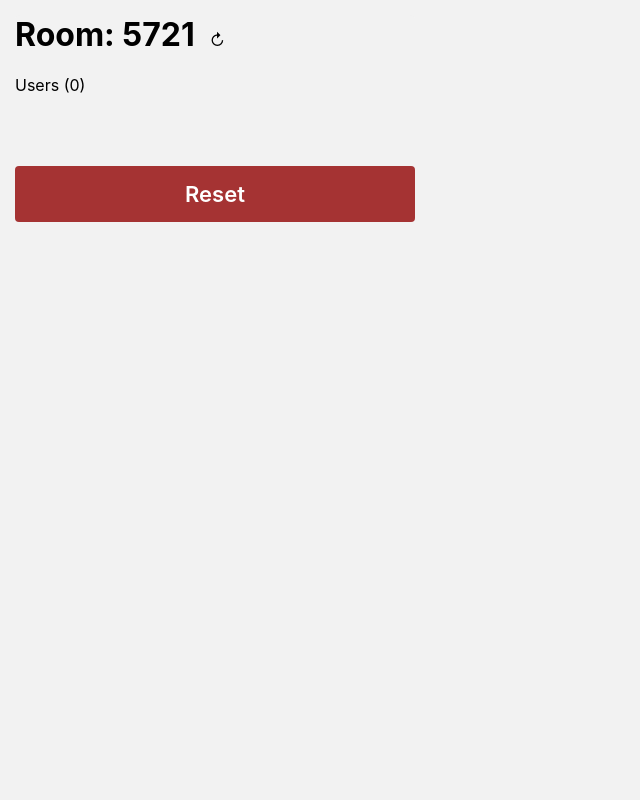
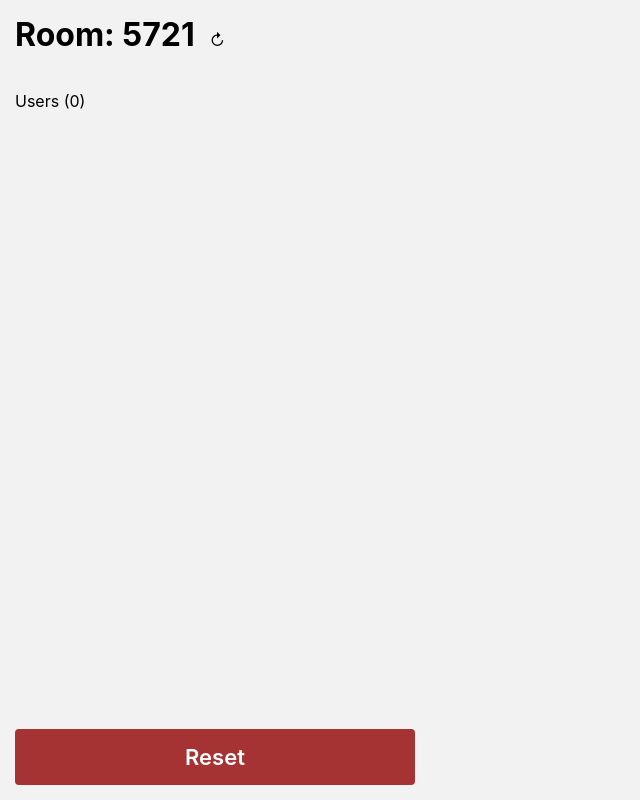
Before and after one commit to amitdabade/buzz--app-client, a React (Create React App) app: page /host in a window 1280 px wide. Shown: the whole page, without its empty margins (0-640 px from the left). Built offline with nearby package versions, Linux system fonts and the light colour scheme; the HTML template or start-up script is replaced by a standard one.

Commit message:
room query param added

```diff
--- a/src/Host/Host.css
+++ b/src/Host/Host.css
@@ -56,8 +56,11 @@
   border: none;
 }
 
+.content-wrapper{
+  margin-bottom: 65px;
+}
+
 .toggle-user-list-btn {
-  margin-top: 0;
   cursor: pointer;
 }
 
@@ -82,6 +85,7 @@
 .buzz-list-item {
   display: flex;
   justify-content: space-between;
+  align-items: baseline;
 }
 
 .buzz-list-item:nth-child(2n + 1) {
@@ -110,6 +114,7 @@
 .user-name {
   text-transform: uppercase;
   width: 40%;
+  flex: 1;
 }
 
 .buzz-time {
@@ -121,6 +126,12 @@
   float: right;
 }
 
+.reset-button-wrapper{
+  position: fixed;
+  bottom: 15px;
+  width: calc(100% - 30px);
+}
+
 .reset-buzz-button {
   background-color: rgb(165, 51, 51);
   font-size: 22px;
@@ -130,5 +141,6 @@
   border: none;
   cursor: pointer;
   border-radius: 4px;
-  margin-top: 25px;
+  width: 100%;
+  max-width: 400px;
 }
--- a/src/Host/Host.jsx
+++ b/src/Host/Host.jsx
@@ -1,4 +1,5 @@
 import React, { useState, useEffect } from 'react';
+import { useLocation } from "react-router-dom";
 
 import './Host.css';
 import useBuzz from '../useBuzz';
@@ -31,8 +32,16 @@ const getSortedData = (data) => {
   }
 };
 
+function useQuery() {
+  const { search } = useLocation();
+  return React.useMemo(() => new URLSearchParams(search), [search]);
+}
+
 const Host = () => {
-  const [roomCode, setRoomCode] = useState(getFromLs('roomCode'));
+  let query = useQuery();
+  const [roomCode, setRoomCode] = useState(
+    parseInt(query.get("room")) || getFromLs('roomCode')
+  );
   const [showUserList, setShowUserList] = useState(false);
   const [userListSorted, setUserListSorted] = useState(
     getSortedData(getFromLs('userList'))
@@ -49,11 +58,17 @@ const Host = () => {
     if (!roomCode) {
       const code = Math.floor(1000 + Math.random() * 9000);
       setRoomCode(code);
-      addToLs('roomCode', code);
+      // addToLs('roomCode', code);
     }
     handleResetBuzz();
     // removeFromLs('userList');
   }, []);
+
+    useEffect(() => {
+    if (roomCode) {
+      addToLs('roomCode', roomCode);
+    }
+  }, [roomCode]);
 
   useEffect(() => {
     if (Array.isArray(userList)) {
@@ -102,12 +117,14 @@ const Host = () => {
 
   return (
     <div className='host-room-container'>
-      <div>
+      <div className='host-room-header'>
         <h1 className='room-name'>Room: {roomCode}</h1>
         <span className='reload-all' onClick={handleReloadAll} title='Reset buzz room'>
           &#8635;
         </span>
       </div>
+      <div className='content-wrapper'>
+        <div className='user-list-wrapper'>
           <p className='toggle-user-list-btn' onClick={handleToggleUserList}>
             Users ({userListSorted?.length})
           </p>
@@ -126,6 +143,7 @@ const Host = () => {
               </ol>
             </div>
           )}
+        </div>
         <div className='buzz-list-wrapper'>
           <ol className='buzz-list'>
             {buzzListState?.map((user, i) => (
@@ -137,10 +155,12 @@ const Host = () => {
             ))}
           </ol>
         </div>
-
+      </div>
+      <div className='reset-button-wrapper'>
         <button onClick={handleResetBuzz} className='reset-buzz-button'>
           Reset
         </button>
+      </div>
     </div>
   );
 };
--- a/src/index.css
+++ b/src/index.css
@@ -1,6 +1,7 @@
 body {
   margin: 15px;
   background-color: #f2f2f2;
+  height: calc(100vh - 30px);
 }
 
 body,
```
Lines whose indentation alone changed are shown as unchanged.
